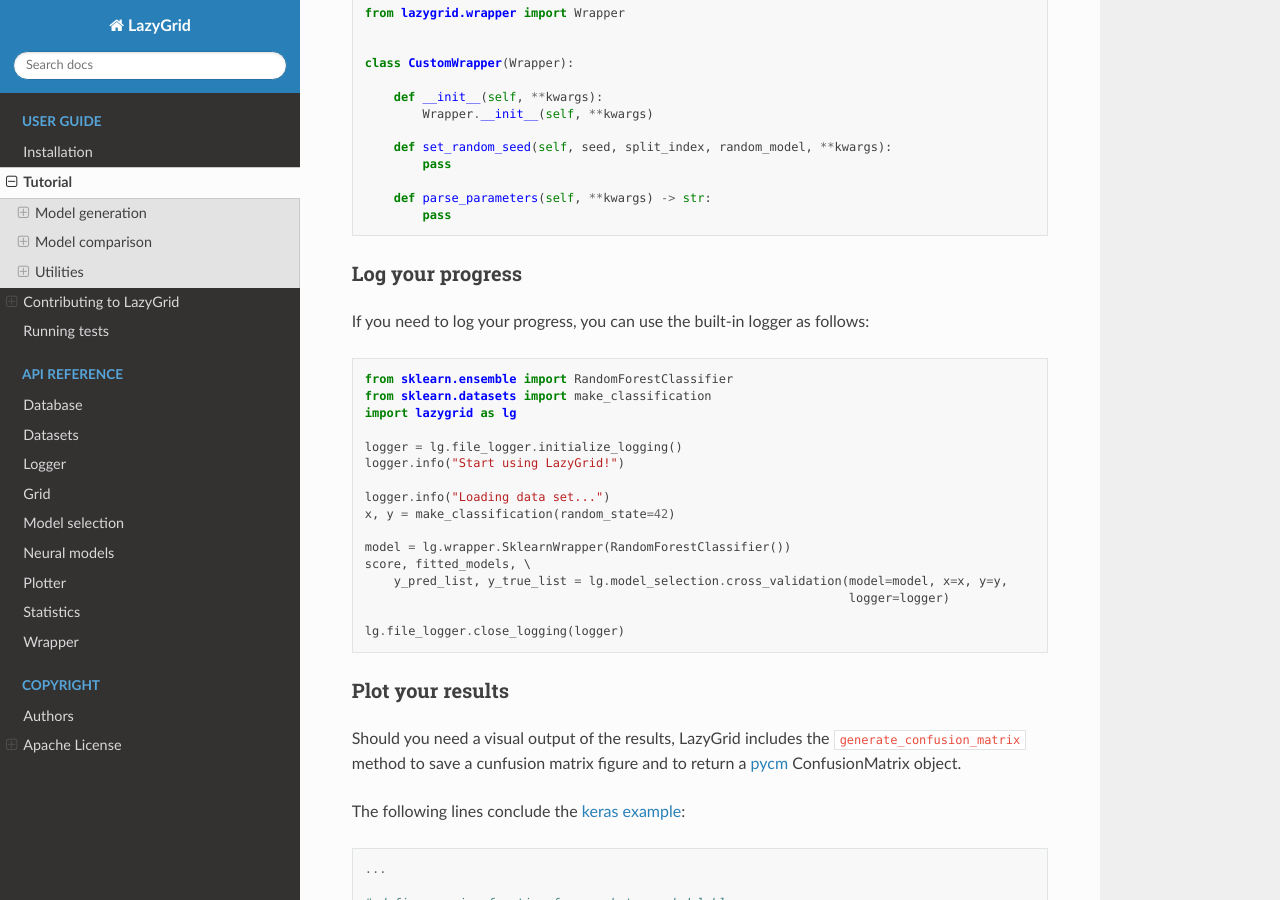
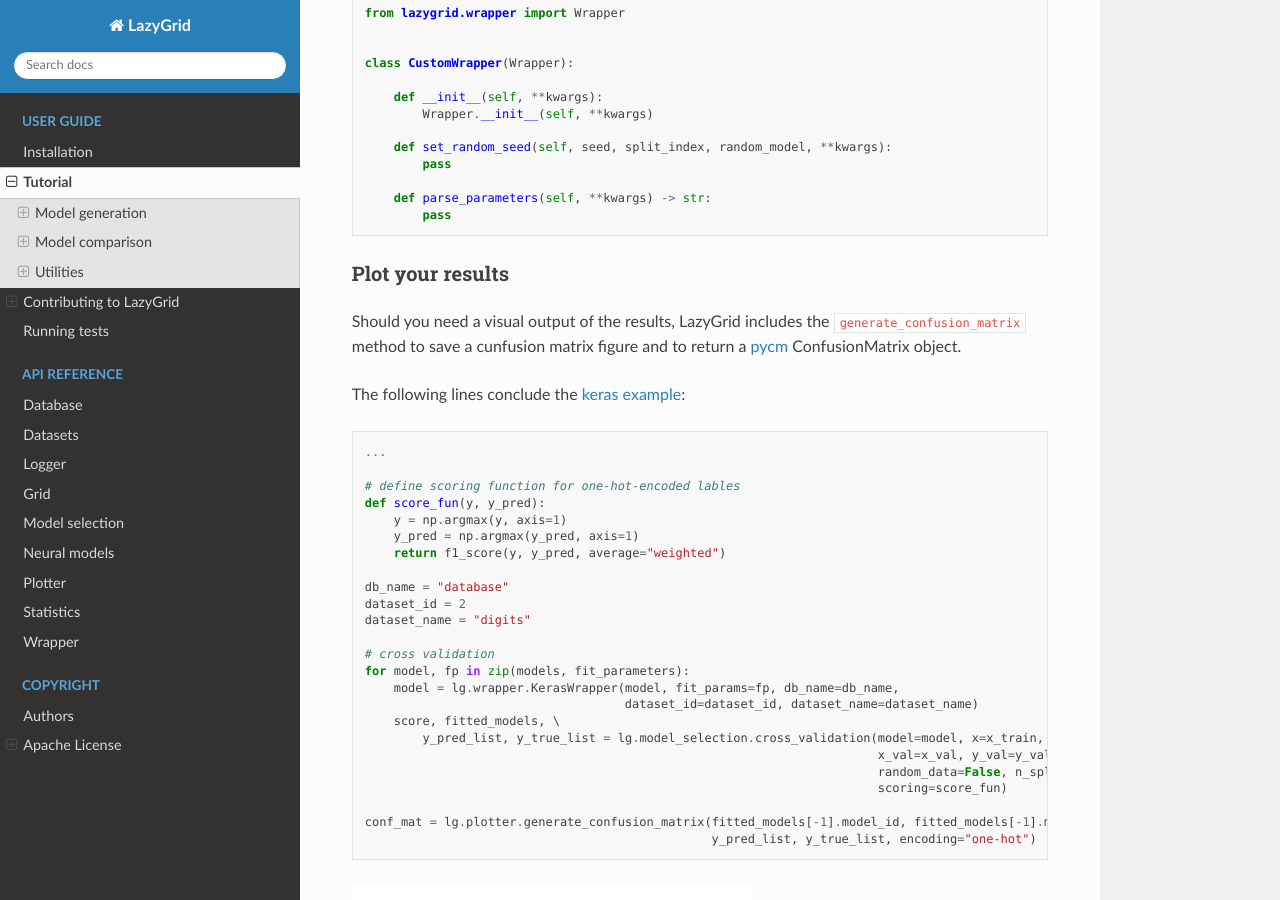
Before and after one commit to glubbdubdrib/lazygrid, a Sphinx documentation site: the page built from docs/user_guide/tutorial.rst, in a window 1280 px wide and 900 px high, scrolled down 5752 px. Built offline with Sphinx 7.4.7 and the Read the Docs theme 2.0.0, drawn with Linux system fonts in a browser that asks for light colours.

Commit message:
Docs updates

```diff
--- a/docs/user_guide/tutorial.rst
+++ b/docs/user_guide/tutorial.rst
@@ -343,32 +343,6 @@
             pass
 
 
-
-Log your progress
-^^^^^^^^^^^^^^^^^
-
-If you need to log your progress, you can use the built-in logger as follows:
-
-.. code:: python
-
-    from sklearn.ensemble import RandomForestClassifier
-    from sklearn.datasets import make_classification
-    import lazygrid as lg
-
-    logger = lg.file_logger.initialize_logging()
-    logger.info("Start using LazyGrid!")
-
-    logger.info("Loading data set...")
-    x, y = make_classification(random_state=42)
-
-    model = lg.wrapper.SklearnWrapper(RandomForestClassifier())
-    score, fitted_models, \
-        y_pred_list, y_true_list = lg.model_selection.cross_validation(model=model, x=x, y=y,
-                                                                       logger=logger)
-
-    lg.file_logger.close_logging(logger)
-
-
 Plot your results
 ^^^^^^^^^^^^^^^^^
 
```
Also changed, not shown: 2 other files.
